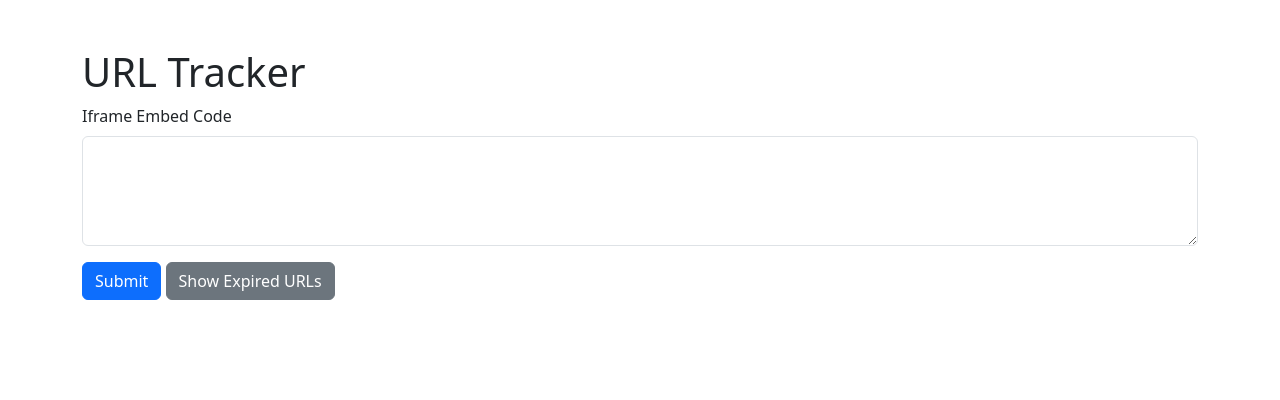
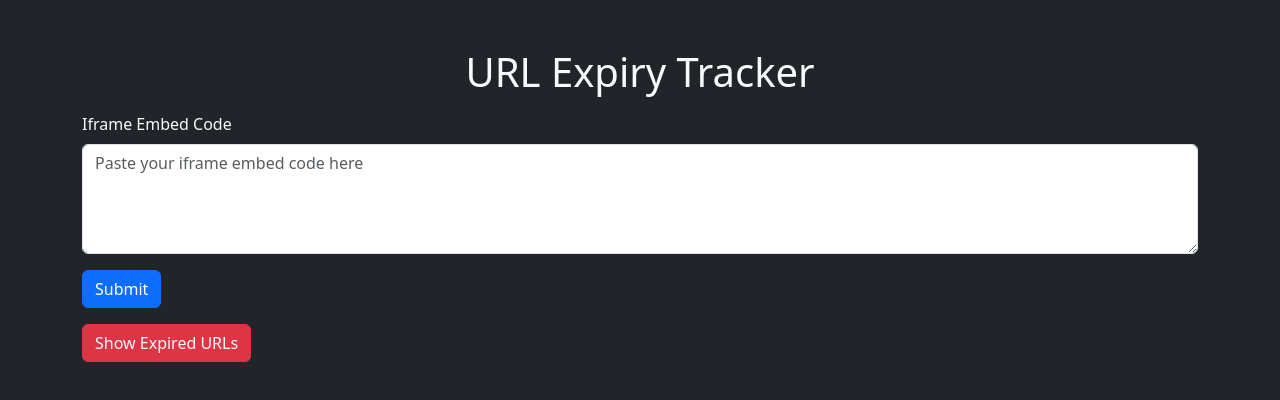
Before and after one commit to NLankage/url-tracker-app, a website: page index.html in a window 1280 px wide. Drawn offline with nearby package versions, Linux system fonts and the light colour scheme.

Commit message:
update index.html file

```diff
--- a/index.html
+++ b/index.html
@@ -3,25 +3,28 @@
 <head>
     <meta charset="UTF-8">
     <meta name="viewport" content="width=device-width, initial-scale=1.0">
-    <title>URL Tracker</title>
-    <link href="https://cdn.jsdelivr.net/npm/bootstrap@5.3.3/dist/css/bootstrap.min.css" rel="stylesheet">
+    <title>URL Expiry Tracker</title>
+    <link rel="icon" type="image/x-icon" href="favicon.ico">
+    <link rel="stylesheet" href="https://cdn.jsdelivr.net/npm/bootstrap@5.3.0/dist/css/bootstrap.min.css">
     <link rel="stylesheet" href="styles.css">
 </head>
-<body>
-    <div class="container mt-5">
-        <h1>URL Tracker</h1>
-        <form id="urlForm">
+<body class="bg-dark">
+    <div class="container  mt-5">
+        <h1 class="text-light text-center">URL Expiry Tracker</h1>
+        <form id="urlForm" class="mt-3">
             <div class="mb-3">
-                <label for="embedCode" class="form-label">Iframe Embed Code</label>
-                <textarea class="form-control" id="embedCode" rows="4" required></textarea>
+                <label for="embedCode" class="form-label text-light">Iframe Embed Code</label>
+                <textarea class="form-control" id="embedCode" rows="4" placeholder="Paste your iframe embed code here"></textarea>
             </div>
             <button type="submit" class="btn btn-primary">Submit</button>
-            <button type="button" class="btn btn-secondary" id="showExpired">Show Expired URLs</button>
+            <div id="result" class="mt-3"></div>
         </form>
-        <div id="result" class="mt-3"></div>
+        <div class="mt-3">
+            <button type="button" id="showExpired" class="btn btn-danger text-light">Show Expired URLs</button>
+        </div>
         <div id="expiredTable" class="mt-3"></div>
     </div>
-    <script src="https://cdn.jsdelivr.net/npm/bootstrap@5.3.3/dist/js/bootstrap.bundle.min.js"></script>
+    <script src="https://cdn.jsdelivr.net/npm/bootstrap@5.3.0/dist/js/bootstrap.bundle.min.js"></script>
     <script src="script.js"></script>
 </body>
 </html>
```
